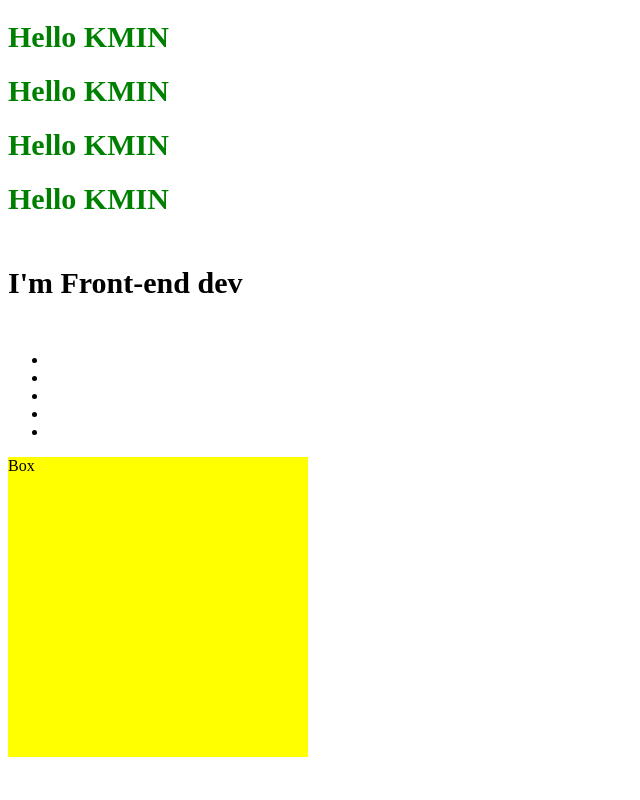
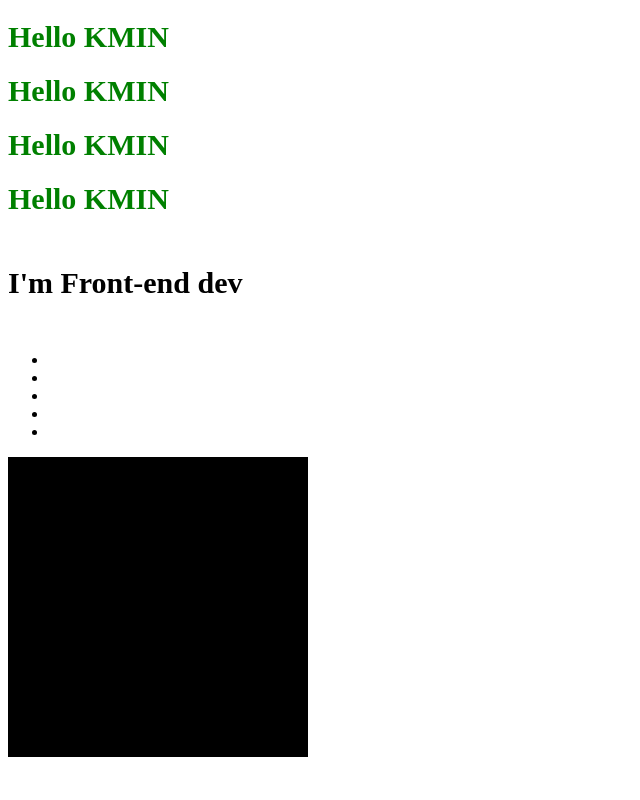
Before and after one commit to bridgecrew-perf6/deployheroku-17, a PHP site: page / in a window 1280 px wide. Shown: the whole page, without its empty margins (0-640 px from the left). Run offline with PHP 8.4, Linux system fonts and the light colour scheme.

Commit message:
testing auto deploy

```diff
--- a/style.css
+++ b/style.css
@@ -1,7 +1,7 @@
 :root {
   --small_size: 30px;
   --big_size: 50px;
-  --main__color: yellow;
+  --main__color: black;
 }
 @media only screen and (max-width: 1200px) {
   :root {
```
